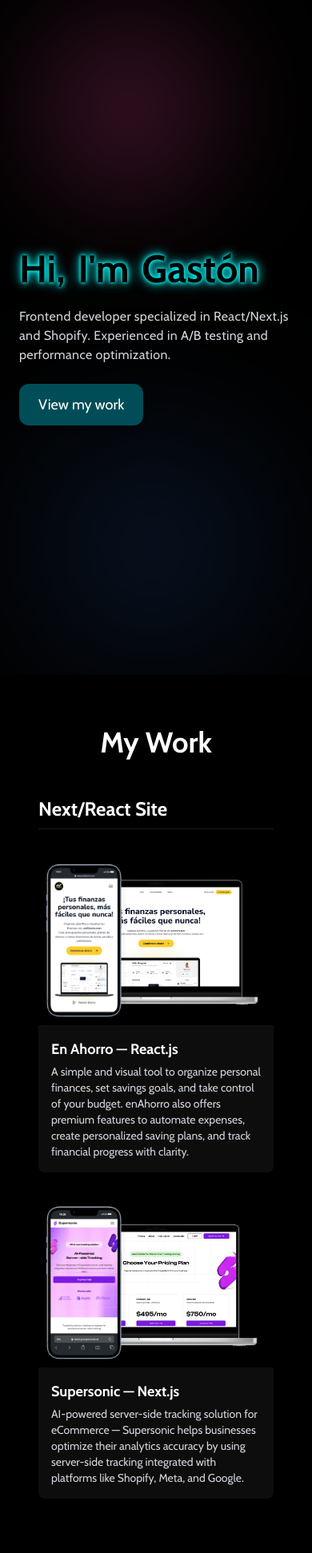
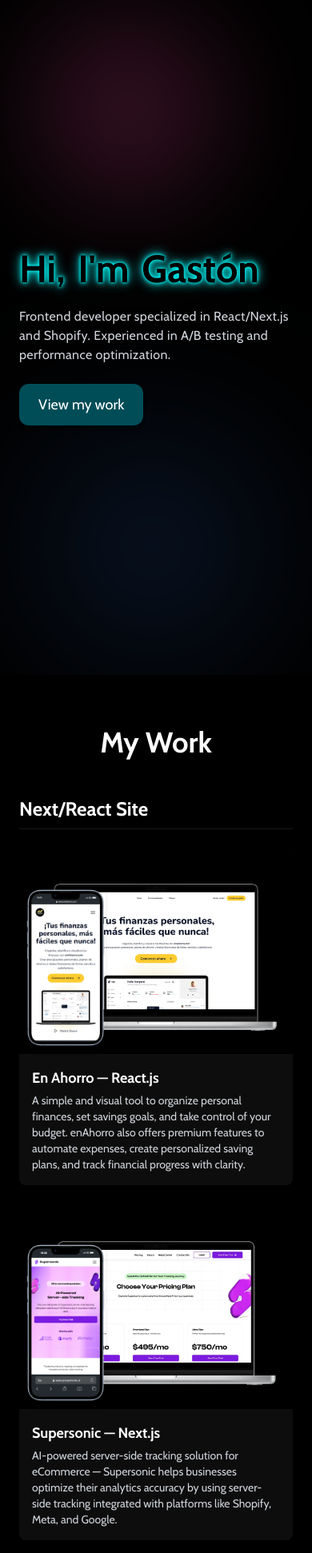
Before and after one commit to GastonAvogadro/Portfolio-v2, a Next.js app: page / in a window 390 px wide. Shown: the top 1942 px of the page at 80% size. Built offline with nearby package versions, Linux system fonts and the light colour scheme.

Commit message:
reduce padding section in mobile

```diff
--- a/src/components/sections/Works.jsx
+++ b/src/components/sections/Works.jsx
@@ -8,7 +8,7 @@ export default function Works() {
   const categories = priorityOrder.filter((type) => worksData.some((w) => w.type === type));
 
   return (
-    <section id="my-work" className="text-white py-16 px-12 max-w-screen-2xl mx-auto">
+    <section id="my-work" className="text-white py-16 px-6 sm:px-12 max-w-screen-2xl mx-auto">
       <h2 className="text-4xl font-bold mb-12 text-center">My Work</h2>
 
       {categories.map((category) => (
```
